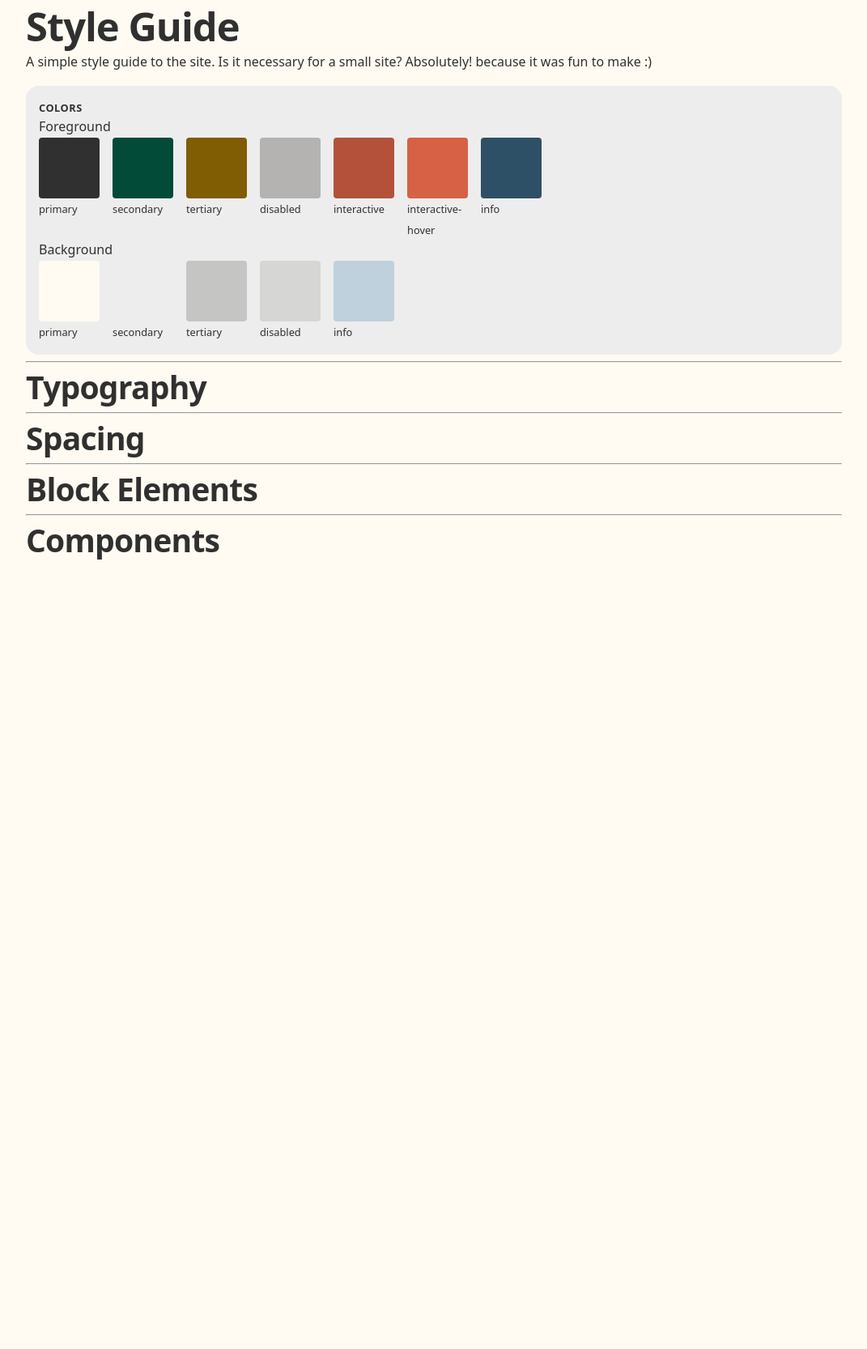
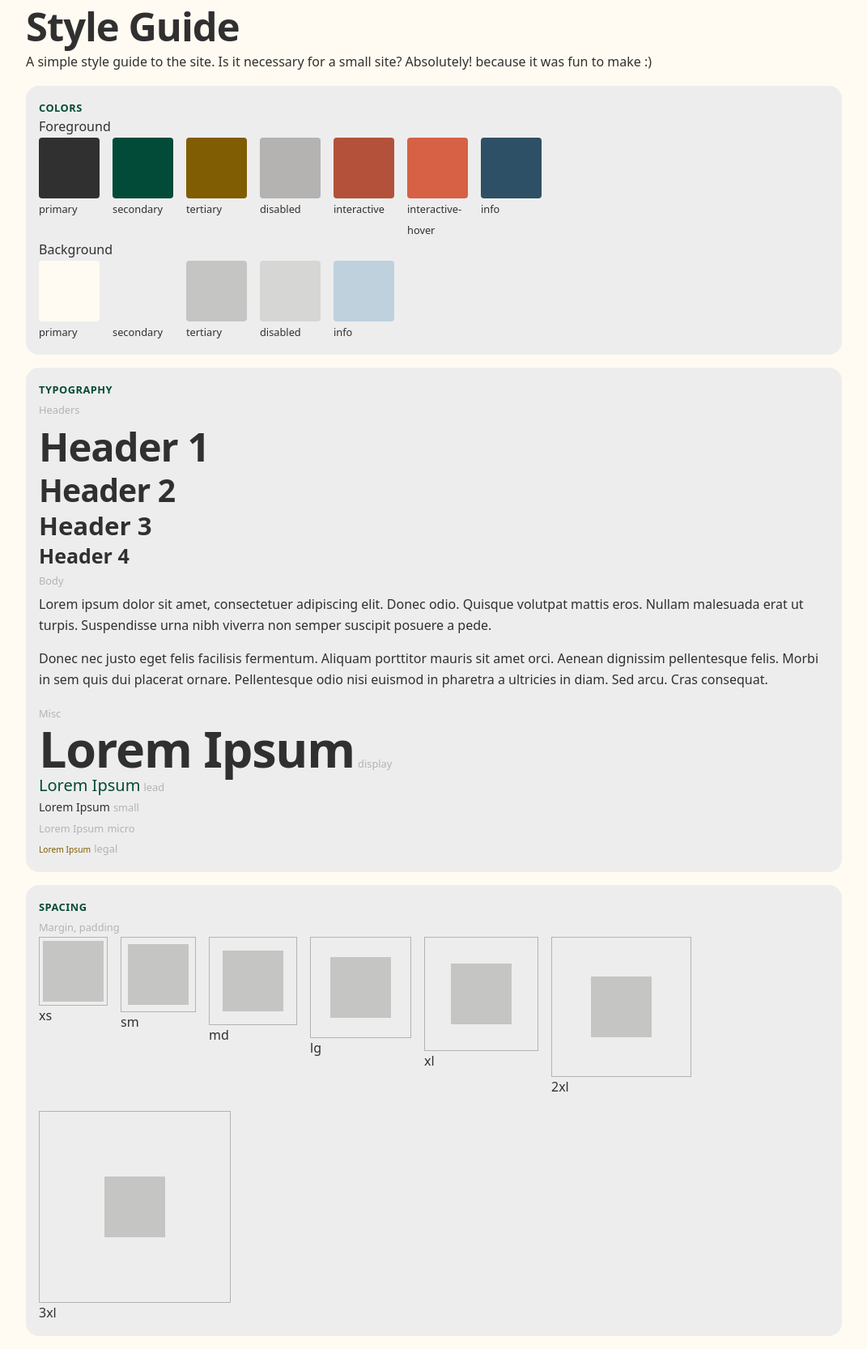
Before and after one commit to douten/minh.codes, a Jekyll site: the page built from style-guide.html, in a window 1280 px wide. Shown: the whole page at 81% size, without its empty margins (104-1175 px from the left). Built offline with Jekyll 4.4.1, drawn with Linux system fonts in a browser that asks for light colours; before the commit the page ends 904 px from its top, so only the background shows below that.

Commit message:
[3] add typography, spacing guide.

```diff
--- a/_sass/_helpers.scss
+++ b/_sass/_helpers.scss
@@ -152,6 +152,26 @@ $spacing: (
 .border-info {
     border-color: var(--color-border-info);
 }
+.content-box {
+    box-sizing: content-box;
+}
+
+/* Display */
+.flex        { display: flex; }
+.inline-flex { display: inline-flex; }
+
+/* Direction */
+.flex-row       { flex-direction: row; }
+.flex-col       { flex-direction: column; }
+
+/* Wrap */
+.flex-wrap      { flex-wrap: wrap; }
+.flex-nowrap    { flex-wrap: nowrap; }
+
+/* Gap */
+.gap-sm { gap: var(--space-sm); }
+.gap-md { gap: var(--space-md); }
+.gap-lg { gap: var(--space-lg); }
 
 // Block Styling
 .list-none {
--- a/_sass/_typography.scss
+++ b/_sass/_typography.scss
@@ -34,18 +34,18 @@ p {
   font-weight: var(--weight-bold);
 }
 
-.lead   { font-size: var(--text-md); color: var(--color-muted); line-height: var(--leading-snug); }
+.lead   { font-size: var(--text-md); color: var(--color-fg-secondary); line-height: var(--leading-snug); }
 .small  { font-size: var(--text-sm); }
-.micro  { font-size: var(--text-xs); color: var(--color-muted); }
-.legal  { font-size: var(--text-2xs); color: var(--color-subtle); }
+.micro  { font-size: var(--text-xs); color: var(--color-fg-disabled); }
+.legal  { font-size: var(--text-2xs); color: var(--color-fg-tertiary); }
 
 // Eyebrow / overline — small uppercase label above a heading
 .eyebrow {
   font-size: var(--text-xs);
-  font-weight: var(--weight-semibold);
+  font-weight: var(--weight-bold);
   letter-spacing: var(--tracking-wide);
   text-transform: uppercase;
-  color: var(--color-muted);
+  color: var(--color-fg-secondary);
 }
 
 code, kbd, pre {
--- a/_sass/_variables.scss
+++ b/_sass/_variables.scss
@@ -41,7 +41,7 @@
     // --color-bg-danger: var(--color-red-50);
 
     // Border
-    --color-border-default: var(--color-neutral-200);
+    --color-border-default: var(--color-fg-disabled);
     --color-border-focus: var(--color-orange-500);
     --color-border-info: var(--color-blue-400);
     // --color-border-success: var(--color-green-400);
--- a/assets/css/styles.scss
+++ b/assets/css/styles.scss
@@ -22,6 +22,7 @@ body {
     border-radius: var(--radius-lg);
     background: var(--color-bg-secondary);
     padding: var(--space-md);
+    margin-bottom: var(--space-md)
 }
 
 .swatches {
@@ -40,3 +41,8 @@ body {
         }
     }
 }
+
+.spacing-box {
+    height: 75px;
+    width: 75px;
+}
--- a/style-guide.html
+++ b/style-guide.html
@@ -72,11 +72,107 @@ code_highlight: true
         </ul>
     </div>
 </div>
-<hr />
-<h2>Typography</h2>
-<hr />
-<h2>Spacing</h2>
-<hr />
-<h2>Block Elements</h2>
-<hr />
-<h2>Components</h2>
+<div class="card">
+    <h2 class="eyebrow">Typography</h2>
+    <span class="micro">Headers</span>
+    <ul class="list-none">
+        <li>
+            <h1>Header 1</h1>
+        </li>
+        <li>
+            <h2>Header 2</h2>
+        </li>
+        <li>
+            <h3>Header 3</h3>
+        </li>
+        <li>
+            <h4>Header 4</h4>
+        </li>
+    </ul>
+    <span class="micro">Body</span>
+    <p>
+        Lorem ipsum dolor sit amet, consectetuer adipiscing elit. Donec odio. Quisque volutpat mattis eros. Nullam malesuada erat ut turpis. Suspendisse urna nibh viverra non semper suscipit posuere a pede.
+    </p>
+    <p>
+        Donec nec justo eget felis facilisis fermentum. Aliquam porttitor mauris sit amet orci. Aenean dignissim pellentesque felis.
+        Morbi in sem quis dui placerat ornare. Pellentesque odio nisi euismod in pharetra a ultricies in diam. Sed arcu. Cras consequat.
+    </p>
+    <span class="micro">Misc</span>
+    <ul class="list-none">
+        <li>
+            <span class="display">Lorem Ipsum</span>
+            <span class="micro">display</span>
+        </li>
+        <li>
+            <span class="lead">Lorem Ipsum</span>
+            <span class="micro">lead</span>
+        </li>
+        <li>
+            <span class="small">Lorem Ipsum</span>
+            <span class="micro">small</span>
+        </li>
+        <li>
+            <span class="micro">Lorem Ipsum</span>
+            <span class="micro">micro</span>
+        </li>
+        <li>
+            <span class="legal">Lorem Ipsum</span>
+            <span class="micro">legal</span>
+        </li>
+    </ul>
+</div>
+<div class="card">
+    <h2 class="eyebrow">Spacing</h2>
+    <span class="micro">Margin, padding</span>
+    <ul class="list-none flex flex-row flex-wrap gap-md">
+        <li>
+            <div class="border">
+                <div class="bg-tertiary spacing-box m-xs">
+                </div>
+            </div>
+            <span>xs</span>
+        </li>
+        <li>
+            <div class="border">
+                <div class="bg-tertiary spacing-box m-sm">
+                </div>
+            </div>
+            <span>sm</span>
+        </li>
+        <li>
+            <div class="border">
+                <div class="bg-tertiary spacing-box m-md">
+                </div>
+            </div>
+            <span>md</span>
+        </li>
+        <li>
+            <div class="border">
+                <div class="bg-tertiary spacing-box m-lg">
+                </div>
+            </div>
+            <span>lg</span>
+        </li>
+        <li>
+            <div class="border">
+                <div class="bg-tertiary spacing-box m-xl">
+                </div>
+            </div>
+            <span>xl</span>
+        </li>
+        <li>
+            <div class="border">
+                <div class="bg-tertiary spacing-box m-2xl">
+                </div>
+            </div>
+            <span>2xl</span>
+        </li>
+        <li>
+            <div class="border">
+                <div class="bg-tertiary spacing-box m-3xl">
+                </div>
+            </div>
+            <span>3xl</span>
+        </li>
+    </ul>
+</div>
```
